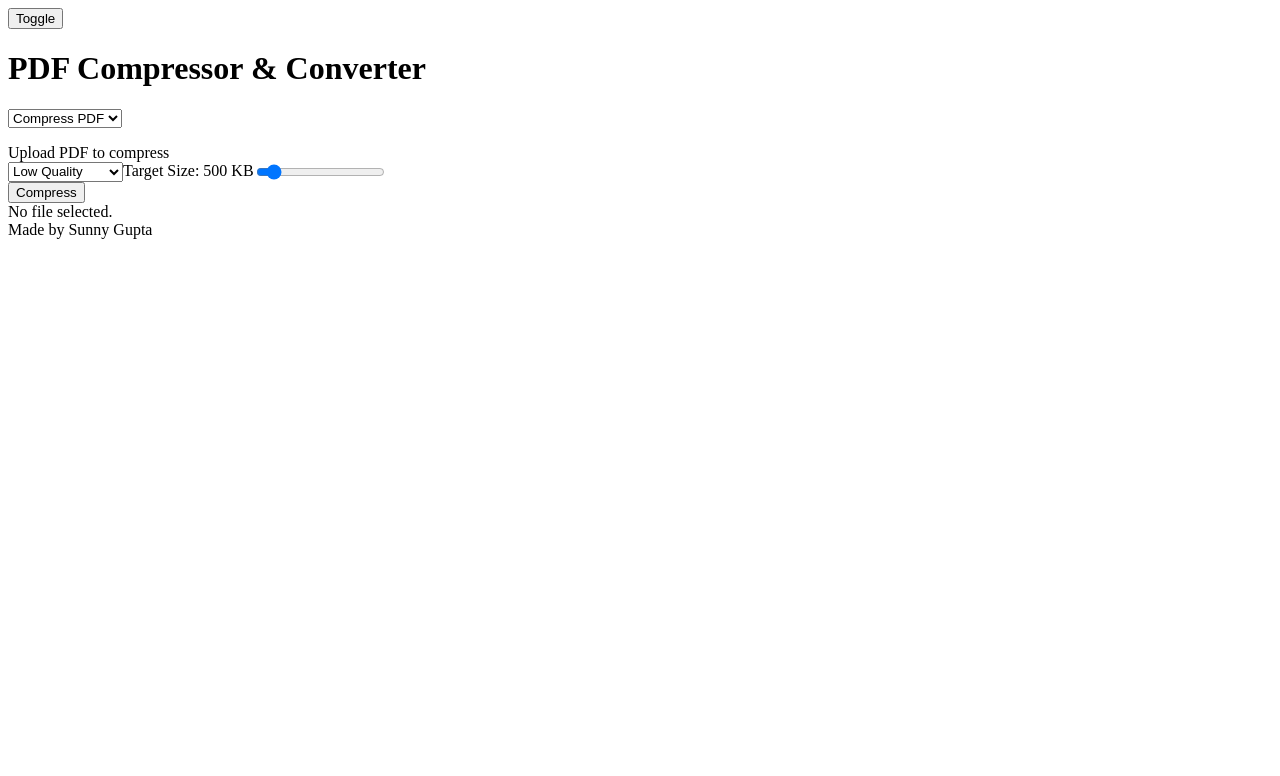
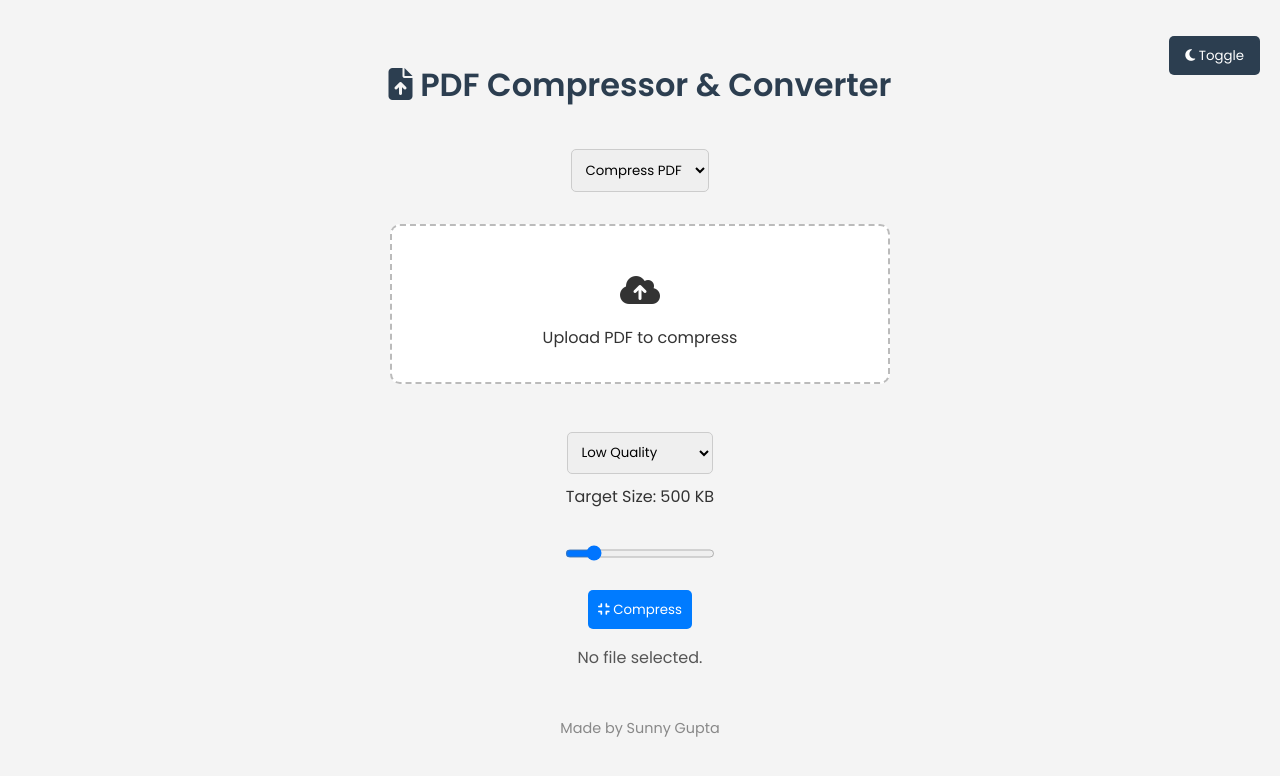
Before and after one commit to sunnyguptaa12/pdf-compressor, a Flask app: page / in a window 1280 px wide. Shown: the top 776 px of the page. Run offline with Flask 3, Linux system fonts and the light colour scheme; some libraries are stand-ins or nearby versions.

Commit message:
Final: merged features and polished UI

```diff
--- a/app.py
+++ b/app.py
@@ -1,65 +1,101 @@
 from flask import Flask, render_template, request, send_file
-import subprocess
 import os
 import uuid
+import subprocess
+import fitz  # PyMuPDF
 from PIL import Image
-import fitz  # PyMuPDF
 
 app = Flask(__name__)
-UPLOAD = "uploads"
-OUTPUT = "output"
-os.makedirs(UPLOAD, exist_ok=True)
-os.makedirs(OUTPUT, exist_ok=True)
 
-@app.route("/", methods=["GET"])
+# Folder paths
+UPLOAD_FOLDER = "uploads"
+COMPRESSED_FOLDER = "compressed"
+PDF2JPEG_FOLDER = "pdf2jpeg"
+JPEG2PDF_FOLDER = "jpeg2pdf"
+os.makedirs(UPLOAD_FOLDER, exist_ok=True)
+os.makedirs(COMPRESSED_FOLDER, exist_ok=True)
+os.makedirs(PDF2JPEG_FOLDER, exist_ok=True)
+os.makedirs(JPEG2PDF_FOLDER, exist_ok=True)
+
+@app.route("/")
 def index():
     return render_template("index.html")
 
-def run_ghostscript(input_path, output_path, level):
-    subprocess.run([
-        "gswin64c" if os.name == "nt" else "gs",
-        "-sDEVICE=pdfwrite", "-dCompatibilityLevel=1.4",
-        f"-dPDFSETTINGS={level}", "-dNOPAUSE", "-dQUIET", "-dBATCH",
-        f"-sOutputFile={output_path}", input_path
-    ], check=True)
+@app.route("/compress", methods=["POST"])
+def compress_pdf():
+    file = request.files.get("file")
+    level = request.form.get("level", "/screen")
+    size_kb = int(request.form.get("size_kb", 500))
 
-@app.route("/compress", methods=["POST"])
-def compress():
-    file = request.files.getlist("file")[0]
-    level = request.form.get("level", "/screen")
-    size_kb = request.form.get("size_kb", type=int)
+    if not file:
+        return "No PDF uploaded", 400
+
     file_id = uuid.uuid4().hex
-    in_path = os.path.join(UPLOAD, file_id + "_" + file.filename)
-    out_path = os.path.join(OUTPUT, file_id + "_compressed.pdf")
-    file.save(in_path)
-    run_ghostscript(in_path, out_path, level)
-    return send_file(out_path, as_attachment=True, download_name=file.filename)
+    input_path = os.path.join(UPLOAD_FOLDER, f"{file_id}_input.pdf")
+    output_path = os.path.join(COMPRESSED_FOLDER, f"{file_id}_compressed.pdf")
+    file.save(input_path)
+
+    # Ghostscript command
+    gs_command = [
+        "gswin64c",  # use 'gs' if you're on Linux or macOS
+        "-sDEVICE=pdfwrite",
+        "-dCompatibilityLevel=1.4",
+        f"-dPDFSETTINGS={level}",
+        "-dNOPAUSE",
+        "-dQUIET",
+        "-dBATCH",
+        f"-sOutputFile={output_path}",
+        input_path
+    ]
+
+    try:
+        subprocess.run(gs_command, check=True)
+        return send_file(output_path, as_attachment=True, download_name=file.filename)
+    except subprocess.CalledProcessError:
+        return "Compression failed", 500
 
 @app.route("/pdf-to-jpeg", methods=["POST"])
 def pdf_to_jpeg():
-    file = request.files.getlist("file")[0]
+    file = request.files.get("file")
+    if not file or not file.filename.endswith(".pdf"):
+        return "No PDF uploaded", 400
+
     file_id = uuid.uuid4().hex
-    in_path = os.path.join(UPLOAD, file_id + "_" + file.filename)
-    file.save(in_path)
-    doc = fitz.open(in_path)
-    jpg_paths = []
-    for i in range(len(doc)):
-        pix = doc[i].get_pixmap()
-        jpg_file = os.path.join(OUTPUT, f"{file_id}_page_{i+1}.jpg")
-        pix.save(jpg_file)
-        jpg_paths.append(jpg_file)
-    # Return first page only for now
-    return send_file(jpg_paths[0], as_attachment=True, download_name=os.path.splitext(file.filename)[0] + ".jpg")
+    input_path = os.path.join(UPLOAD_FOLDER, f"{file_id}.pdf")
+    output_path = os.path.join(PDF2JPEG_FOLDER, f"{file_id}_output.pdf")
+    file.save(input_path)
+
+    images = []
+    try:
+        pdf = fitz.open(input_path)
+        for page in pdf:
+            pix = page.get_pixmap()
+            img = Image.frombytes("RGB", [pix.width, pix.height], pix.samples)
+            images.append(img.convert("RGB"))
+        pdf.close()
+        if images:
+            images[0].save(output_path, save_all=True, append_images=images[1:])
+            return send_file(output_path, as_attachment=True, download_name="converted.pdf")
+        else:
+            return "No images found in PDF", 500
+    except Exception as e:
+        return f"Error converting PDF to images: {str(e)}", 500
 
 @app.route("/jpeg-to-pdf", methods=["POST"])
 def jpeg_to_pdf():
-    file = request.files.getlist("file")[0]
+    file = request.files.get("file")
+    if not file or not file.filename.lower().endswith(".jpg"):
+        return "No JPG uploaded", 400
+
     file_id = uuid.uuid4().hex
-    in_path = os.path.join(UPLOAD, file_id + "_" + file.filename)
-    out_pdf = os.path.join(OUTPUT, file_id + "_converted.pdf")
-    img = Image.open(file.stream).convert("RGB")
-    img.save(out_pdf, "PDF", resolution=100.0)
-    return send_file(out_pdf, as_attachment=True, download_name=os.path.splitext(file.filename)[0] + ".pdf")
+    output_path = os.path.join(JPEG2PDF_FOLDER, f"{file_id}_output.pdf")
+
+    try:
+        image = Image.open(file.stream).convert("RGB")
+        image.save(output_path, "PDF", resolution=100.0)
+        return send_file(output_path, as_attachment=True, download_name="converted.pdf")
+    except Exception as e:
+        return f"Error converting JPG to PDF: {str(e)}", 500
 
 if __name__ == "__main__":
     app.run(debug=True)
--- a/templates/index.html
+++ b/templates/index.html
@@ -3,17 +3,163 @@
 <head>
   <meta charset="UTF-8" />
   <title>PDF Compressor & Converter</title>
+  <link rel="icon" href="https://cdn-icons-png.flaticon.com/512/337/337946.png" type="image/png">
   <link href="https://fonts.googleapis.com/css2?family=Poppins:wght@300;400;600&display=swap" rel="stylesheet">
-  <script src="https://kit.fontawesome.com/YOUR_FA_KIT.js" crossorigin="anonymous"></script>
+  <link rel="stylesheet" href="https://cdnjs.cloudflare.com/ajax/libs/font-awesome/6.5.0/css/all.min.css" crossorigin="anonymous" referrerpolicy="no-referrer" />
   <style>
-    /* [Polished CSS code from previous step here] */
+    body {
+      font-family: 'Poppins', sans-serif;
+      background: #f4f4f4;
+      color: #333;
+      text-align: center;
+      padding: 2rem;
+      transition: background 0.3s, color 0.3s;
+    }
+
+    h1 {
+      font-weight: 600;
+      margin-bottom: 1.5rem;
+      color: #2c3e50;
+    }
+
+    form {
+      max-width: 500px;
+      margin: auto;
+    }
+
+    .toggle-btn {
+      position: absolute;
+      top: 20px;
+      right: 20px;
+      background: #2c3e50;
+      color: white;
+      border: none;
+      padding: 0.6rem 1rem;
+      border-radius: 5px;
+      cursor: pointer;
+      font-weight: 500;
+      transition: background 0.3s;
+    }
+
+    .toggle-btn:hover {
+      background: #1a252f;
+    }
+
+    select, input[type="range"], button {
+      margin-top: 1rem;
+      padding: 0.6rem;
+      border: 1px solid #ccc;
+      border-radius: 5px;
+      font-family: inherit;
+      cursor: pointer;
+    }
+
+    .upload-box {
+      border: 2px dashed #bbb;
+      border-radius: 10px;
+      padding: 2rem;
+      margin: 2rem auto;
+      background: #fff;
+      cursor: pointer;
+      transition: background 0.3s ease-in-out;
+    }
+
+    .upload-box:hover {
+      background-color: #f0f8ff;
+    }
+
+    button[type="submit"] {
+      background: #007bff;
+      color: white;
+      border: none;
+      font-weight: 500;
+      cursor: pointer;
+      transition: background 0.3s ease-in-out;
+    }
+
+    button[type="submit"]:hover {
+      background: #0056b3;
+    }
+
+    #compressControls {
+      display: flex;
+      flex-direction: column;
+      gap: 10px;
+      align-items: center;
+      margin-top: 1rem;
+    }
+
+    .progress-bar {
+      height: 10px;
+      background: #ddd;
+      border-radius: 5px;
+      width: 90%;
+      margin: 1rem auto;
+      overflow: hidden;
+      display: none;
+    }
+
+    .progress {
+      height: 100%;
+      background: #28a745;
+      width: 0%;
+      transition: width 0.3s ease;
+    }
+
+    .preview {
+      margin-top: 1rem;
+      font-weight: 500;
+      color: #555;
+    }
+
+    .preview img {
+      max-width: 100%;
+      margin-top: 10px;
+      border-radius: 8px;
+    }
+
+    .toast {
+      position: fixed;
+      bottom: 20px;
+      left: 50%;
+      transform: translateX(-50%);
+      background: #222;
+      color: #fff;
+      padding: 1rem 2rem;
+      border-radius: 6px;
+      z-index: 999;
+      display: none;
+    }
+
+    .author-tag {
+      margin-top: 3rem;
+      color: #888;
+      font-size: 0.9rem;
+    }
+
+    .dark-mode {
+      background: #1e1e1e;
+      color: #eee;
+    }
+
+    .dark-mode .upload-box {
+      background: #2c2c2c;
+      color: #eee;
+    }
+
+    .dark-mode .toggle-btn {
+      background: #444;
+    }
+
+    .dark-mode input[type="range"] {
+      filter: brightness(1.2);
+    }
   </style>
 </head>
 <body>
   <button class="toggle-btn" onclick="toggleDarkMode()"><i class="fas fa-moon"></i> Toggle</button>
   <h1><i class="fas fa-file-upload"></i> PDF Compressor & Converter</h1>
 
-  <!-- Section chooser -->
   <select id="modeSelect" onchange="switchMode()">
     <option value="compress">Compress PDF</option>
     <option value="pdf2jpg">PDF → JPG</option>
@@ -28,7 +174,6 @@
       <input type="file" id="fileInput" name="file" accept=".pdf,image/jpeg" style="display:none;">
     </div>
 
-    <!-- Compression-specific inputs -->
     <div id="compressControls">
       <select name="level" id="level">
         <option value="/screen">Low Quality</option>
@@ -96,7 +241,14 @@
         pr.textContent = "No file selected.";
         return;
       }
+
       pr.textContent = files[0].name;
+
+      if (files[0].type.startsWith("image/")) {
+        const img = document.createElement("img");
+        img.src = URL.createObjectURL(files[0]);
+        pr.appendChild(img);
+      }
     }
 
     function showToast(msg) {
```
